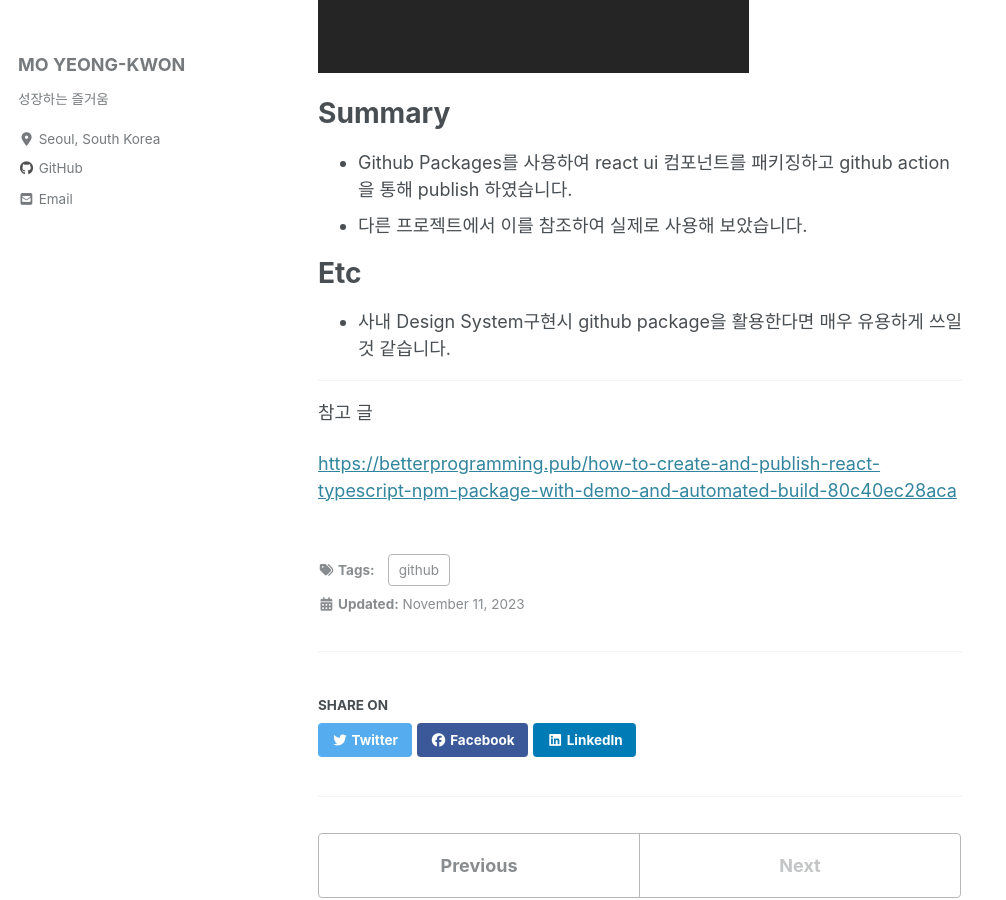
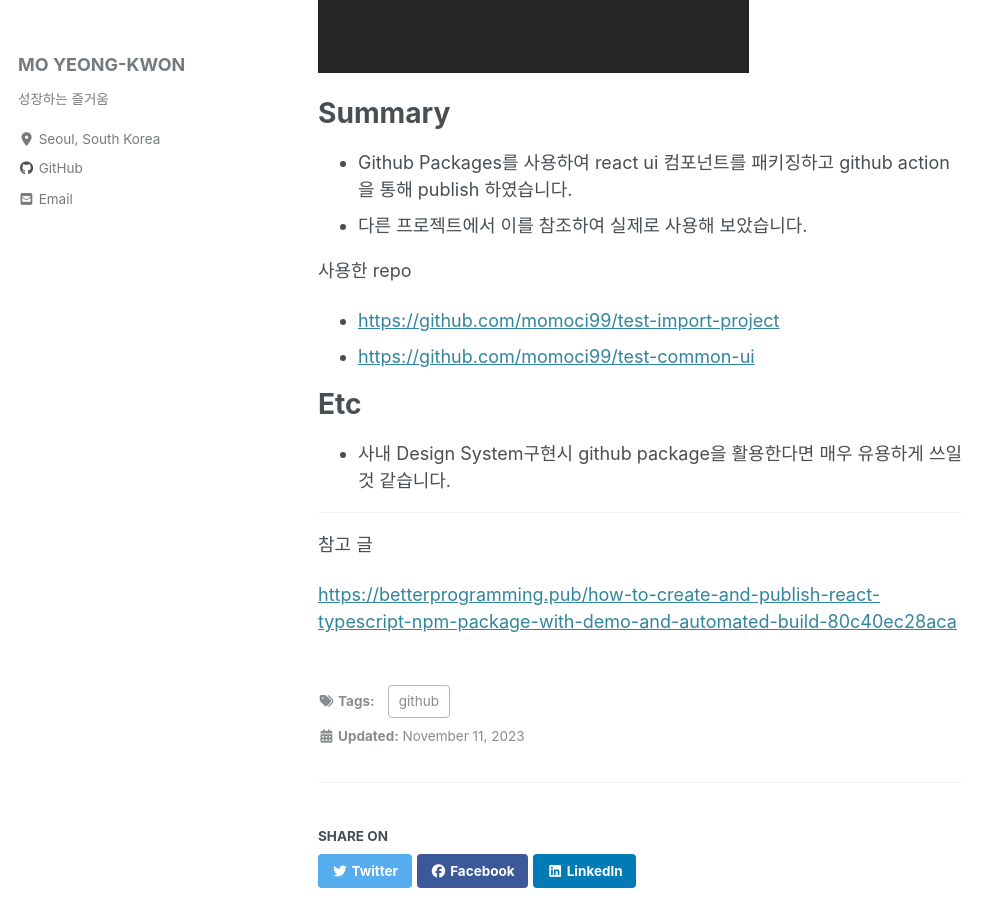
Before and after one commit to momoci99/momoci99.github.io, a Jekyll site: the page built from _posts/2023-11-11-GitHubPackage.md, in a window 1280 px wide and 900 px high, scrolled down 11689 px. Shown: the whole window, without its empty margins (0-1006 px from the left). Built offline with Jekyll 4.4.1, drawn with Linux system fonts in a browser that asks for light colours; cached includes are drawn as plain includes; nearby versions of some CDN libraries; comment, search, counter and statistics services are not loaded.

Commit message:
2023-11-11-GitHubPackage 추가

```diff
--- a/_posts/2023-11-11-GitHubPackage.md
+++ b/_posts/2023-11-11-GitHubPackage.md
@@ -360,6 +360,11 @@
 - Github Packages를 사용하여 react ui 컴포넌트를 패키징하고 github action을 통해 publish 하였습니다.
 - 다른 프로젝트에서 이를 참조하여 실제로 사용해 보았습니다.
 
+사용한 repo
+
+- [https://github.com/momoci99/test-import-project](https://github.com/momoci99/test-import-project)
+- [https://github.com/momoci99/test-common-ui](https://github.com/momoci99/test-common-ui)
+
 # Etc
 
 - 사내 Design System구현시 github package을 활용한다면 매우 유용하게 쓰일 것 같습니다.
```
